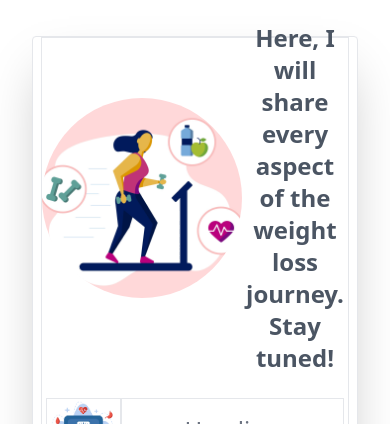
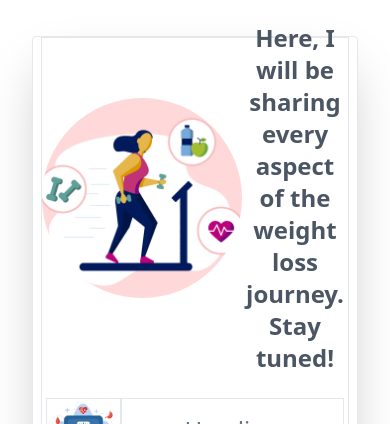
Before and after one commit to nishantkr02/BmiCalculator, a React (Vite) app: page /fitness-journey in a window 390 px wide. Shown: the top 424 px of the page. Built offline with nearby package versions, Linux system fonts and the light colour scheme.

Commit message:
mobile friendly

```diff
--- a/src/Components/ResAlert.jsx
+++ b/src/Components/ResAlert.jsx
@@ -7,10 +7,10 @@ function ResAlert({col="purple",heading,msg}) {
 
 
          <div className={` items-center bg-teal-500 leading-none lg:rounded-full flex lg:inline-flex mt-3 shadow  rounded-full py-4  `}role="alert">
-    <span className={`flex rounded-full ${col} uppercase px-4 py-2 text-white text-xs font-bold ml-1 mr-4 border-2 border-white `}> {heading}</span>
-    <span className="font-semibold mr-2 text-left text-white flex-auto">{msg}</span>
+           <span className={`flex rounded-full ${col} uppercase px-4 py-2 text-white text-xs font-bold ml-1 mr-4 border-2 border-white `}> {heading}</span>
+           <span className="font-medium mr-2 text-left text-white text-xs sm:text-sm flex-auto">{msg}</span>
 
-  </div>
+         </div>
 
 
 
--- a/src/Components/WeightLoss.jsx
+++ b/src/Components/WeightLoss.jsx
@@ -13,7 +13,7 @@ function WeightLoss() {
              <img src='/beginFitnes.jpg' className='w-full rounded-full object-contain' />
           </div>
           <div className='flex items-center justify-center -mt-4'>
-            <p className='text-gray-600 font-bold text-2xl'>Here, I will share every aspect of the weight loss journey.<br/> Stay tuned!</p>
+            <p className='text-gray-600 font-bold text-2xl'>Here, I will be sharing every aspect of the weight loss journey.<br/> Stay tuned!</p>
 
 
           </div>
```
